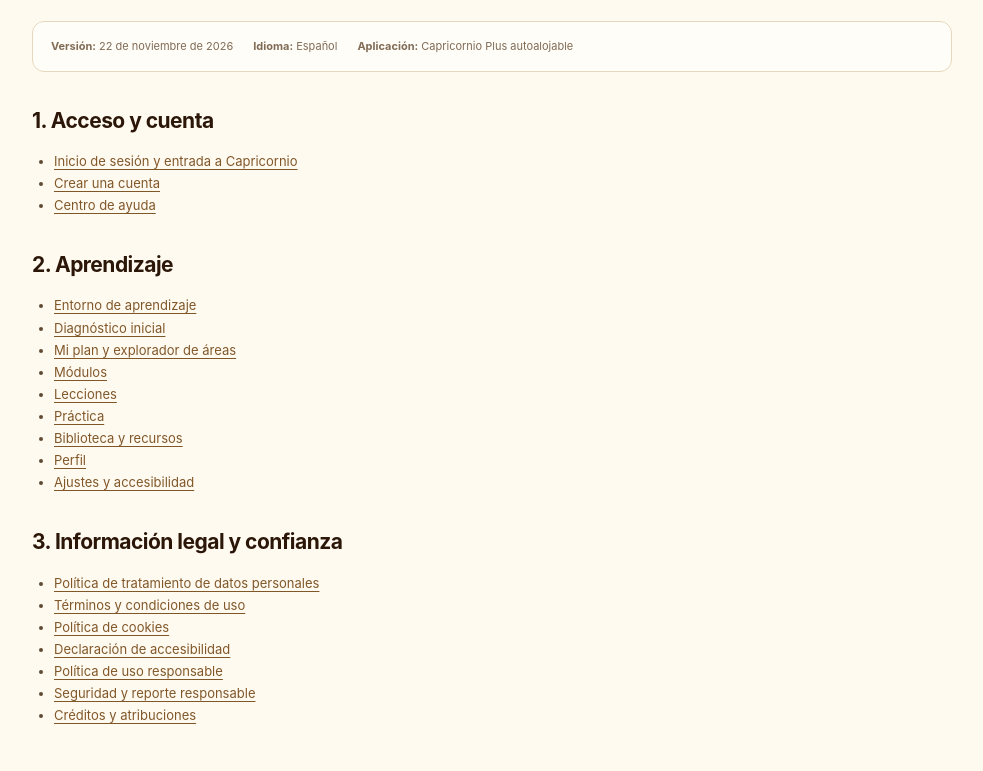
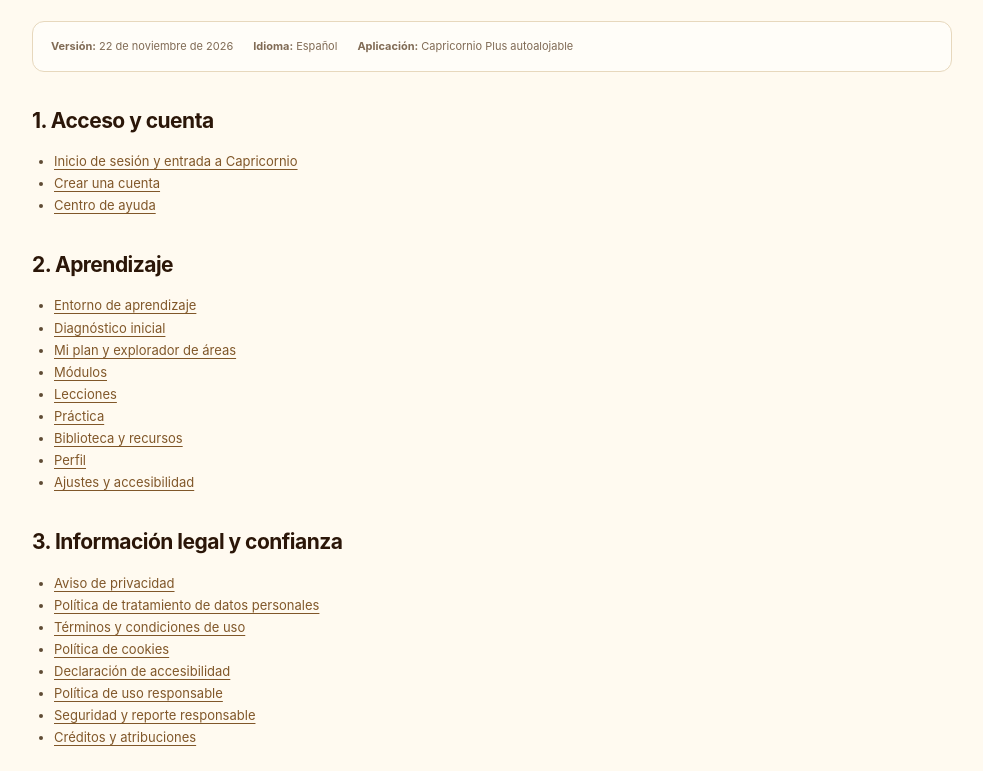
Before and after one commit to tm9880380-code/capricornio-plus, a plain HTML site: page mapa-sitio.html in a window 1280 px wide. Shown: the part 286-1057 px from the top of the page, without its empty margins (148-1131 px from the left). Drawn offline with Linux system fonts and the light colour scheme.

Commit message:
Añade aviso de privacidad al mapa del sitio

```diff
--- a/mapa-sitio.html
+++ b/mapa-sitio.html
@@ -9,5 +9,5 @@
 <p class="legal-kicker">Explora Capricornio</p><h1>Mapa del sitio</h1><p class="legal-lead">Accede a las secciones públicas, educativas y de documentación de Capricornio Plus. Algunas páginas requieren iniciar sesión.</p><div class="legal-meta"><span><strong>Versión:</strong> 22 de noviembre de 2026</span><span><strong>Idioma:</strong> Español</span><span><strong>Aplicación:</strong> Capricornio Plus autoalojable</span></div>
 <h2>1. Acceso y cuenta</h2><ul><li><a href="login.html">Inicio de sesión y entrada a Capricornio</a></li><li><a href="registro.html">Crear una cuenta</a></li><li><a href="ayuda.html">Centro de ayuda</a></li></ul>
 <h2>2. Aprendizaje</h2><ul><li><a href="entorno.html">Entorno de aprendizaje</a></li><li><a href="diagnostico.html">Diagnóstico inicial</a></li><li><a href="plan.html">Mi plan y explorador de áreas</a></li><li><a href="modulo.html">Módulos</a></li><li><a href="leccion.html">Lecciones</a></li><li><a href="practica.html">Práctica</a></li><li><a href="recursos.html">Biblioteca y recursos</a></li><li><a href="perfil.html">Perfil</a></li><li><a href="ajustes.html">Ajustes y accesibilidad</a></li></ul>
-<h2>3. Información legal y confianza</h2><ul><li><a href="privacidad.html">Política de tratamiento de datos personales</a></li><li><a href="terminos.html">Términos y condiciones de uso</a></li><li><a href="cookies.html">Política de cookies</a></li><li><a href="accesibilidad.html">Declaración de accesibilidad</a></li><li><a href="uso-responsable.html">Política de uso responsable</a></li><li><a href="seguridad.html">Seguridad y reporte responsable</a></li><li><a href="creditos.html">Créditos y atribuciones</a></li></ul>
+<h2>3. Información legal y confianza</h2><ul><li><a href="aviso-privacidad.html">Aviso de privacidad</a></li><li><a href="privacidad.html">Política de tratamiento de datos personales</a></li><li><a href="terminos.html">Términos y condiciones de uso</a></li><li><a href="cookies.html">Política de cookies</a></li><li><a href="accesibilidad.html">Declaración de accesibilidad</a></li><li><a href="uso-responsable.html">Política de uso responsable</a></li><li><a href="seguridad.html">Seguridad y reporte responsable</a></li><li><a href="creditos.html">Créditos y atribuciones</a></li></ul>
 <footer class="legal-foot"><span>© 2026 Capricornio Plus</span><a href="privacidad.html">Privacidad</a><a href="terminos.html">Términos</a><a href="cookies.html">Cookies</a><a href="accesibilidad.html">Accesibilidad</a><a href="uso-responsable.html">Uso responsable</a><a href="seguridad.html">Seguridad</a><a href="mapa-sitio.html">Mapa del sitio</a><a href="creditos.html">Créditos</a></footer></main></body></html>
```
